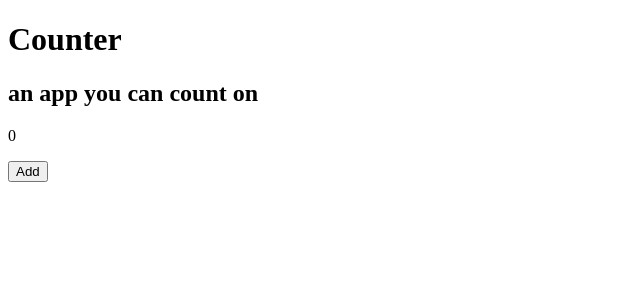
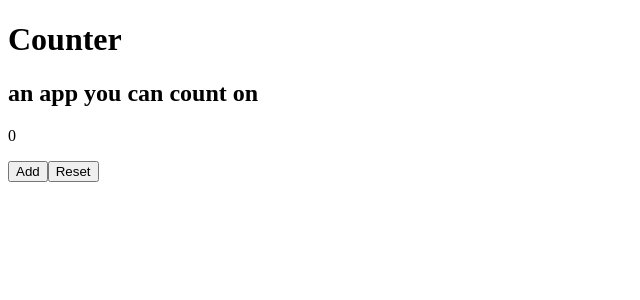
Before and after one commit to yxj0312/ts-friendly-vue3, a Vue app: page / in a window 1280 px wide. Shown: the top 300 px of the page, without its empty margins (0-640 px from the left). Built offline with nearby package versions, Linux system fonts and the light colour scheme.

Commit message:
TS Friendly - Ep5 -03:10

```diff
--- /dev/null
+++ b/src/components/ControlBar.vue
@@ -0,0 +1,13 @@
+<script setup lang="ts">
+const emit = defineEmits<{
+    (event: 'add-count', num:number): void;
+    (event:'reset-count'): void;
+}>()
+</script>
+
+<template>
+    <p>
+        <button @click="emit('add-count', 1)">Add</button>
+        <button @click="emit('reset-count')">Reset</button>
+    </p>
+</template>
--- a/src/components/Counter.vue
+++ b/src/components/Counter.vue
@@ -1,6 +1,7 @@
 <script setup lang="ts">
 import { ref, onMounted } from "vue";
 import fetchCount from "../services/fetchCount";
+import ControlBar from './ControlBar'
 
 interface Props {
   limit: number
@@ -46,6 +47,9 @@ function addCount(num: number) {
 <template>
   <div>
     <p>{{ count }}</p>
-    <p><button @click="addCount(1)">Add</button></p>
+    <!-- <p><button @click="addCount(1)">Add</button></p> -->
+    <ControlBar
+      @add-count="addCount"
+    ></ControlBar>
   </div>
 </template>
```
